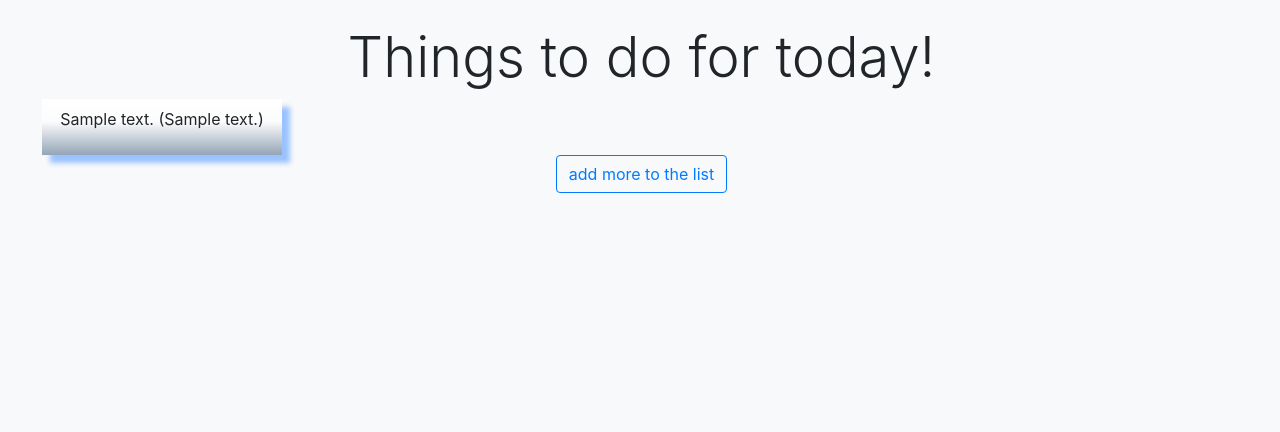
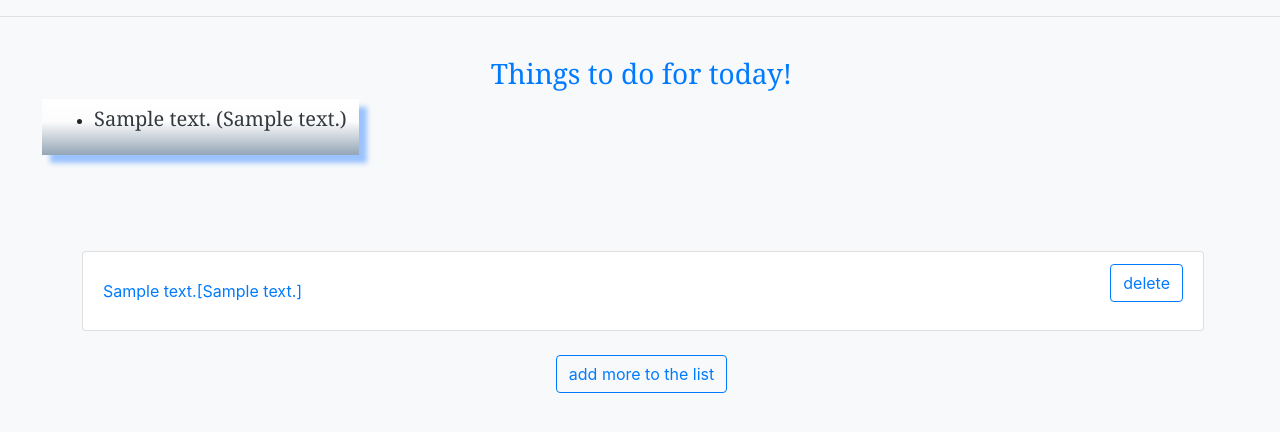
Before and after one commit to hilfa007/django-to-do-planner, a Django app: template templates/todo_item_list.html in a window 1280 px wide. Shown: the part 104-536 px from the top of the page. Run offline with Django 3.2, Linux system fonts and the light colour scheme; the template is opened without the code that fills it: values that come from a table or form of the project are taken from there, others are empty; data comes from the database, SQL or seed files in the repository; both versions use the stored data as it was after the commit; tables that the repository leaves empty hold one stand-in row (values such as "Sample post"); some libraries are stand-ins or nearby versions.

Commit message:
deletelistitem

```diff
--- a/main/urls.py
+++ b/main/urls.py
@@ -6,6 +6,8 @@ urlpatterns = [
     path('addtodoitem/',views.addtodoitem,name='addtodoitem'),
     path('deleteitem/<int:id>',views.deleteitem,name='deleteitem'),
     path('todoitem-list/<int:id>',views.todoitemlist,name='todoitem-list'),
+    path('deletelistitem/<int:id>',views.deletelistitem,name='deletelistitem'),
     path('addmoreitems/<int:id>',views.addmoreitems,name='addmoreitems'),
     path('addlistitem/<int:id>',views.addlistitem,name='addlistitem'),
+
 ]
--- a/main/views.py
+++ b/main/views.py
@@ -29,6 +29,12 @@ def todoitemlist(request,id):
     all = ToDoListItems.objects.filter(todolist=todolist).order_by('-id')
     return render(request,'todo_item_list.html',{'todolist' : todolist,'all':all})
 
+def deletelistitem(request,id):
+    id = ToDoListItems.objects.get(id=id)
+    id.delete()
+    return HttpResponseRedirect(reverse('todoitem-list',kwargs={'id': id}))
+
+
 def addmoreitems(request,id):
     todolist = ToDoList.objects.get(id=id)
     return render(request,'addlistitems.html',{'todolist':todolist})
--- a/templates/todo_item_list.html
+++ b/templates/todo_item_list.html
@@ -5,7 +5,7 @@
 <head>
     <style>
         .shadowbox {
-            width: 15em;
+
             border: 1px solid rgb(16, 23, 27);
             box-shadow: 8px 8px 5px rgb(154, 194, 255);
             padding: 8px 12px;
@@ -14,12 +14,13 @@
 
     </style>
 </head>
+<hr>
 <section class="">
     <div class="row container-fluid pl-5">
         <div class="container-fluid text-center p-2 my-3">
+            <h3 class="text-primary" style="font-family:Georgia, 'Times New Roman', Times, serif">{{todolist}}</h3>
             <div>
                     <div>
-                        <h3 class="display-4">{{todolist}}</h3>
                         <h5></h5>
 
                         <!--------------show list items-------------->
@@ -28,14 +29,47 @@
                                 {% for i in all %}
                                 <span class="pl-3 pr-5">
                                     <div class="shadowbox border-0">
-                                        <p>{{i.content}}  ({{i.description}})</p>
-                                    </div>
+                                        <ul>
+                                            <li>
+                                                <h5 class="text-dark" style="font-family:Georgia, 'Times New Roman', Times, serif;">{{i.content}}  ({{i.description}})</h5>
+                                            </li>
+                                        </ul>
+
+                                    </div><br>
                                 </span>
                                 {% empty %}
 
                                 {% endfor %}
 
                         </div>
+                        <div class="row container-fluid pl-5">
+                            <div class="container-fluid text-center p-2 my-3">
+                            <div class="">
+
+                            </div>
+                            </div>
+                            </div>
+
+                            <div class="row container-fluid pl-5">
+                            <div class="container p-2 my-3">
+                            <ul class="list-group">
+                                {% for i in all %}
+                                <li class="list-group-item d-flex justify-content-between align-items-center">
+                                    <a href="">{{i.content}}[{{i.description}}]</a>
+                                    <span class="">
+                                        <form action="/deletelistitem/{{i.id}}" method="post">
+                                            {% csrf_token %}
+                                            <button class="btn btn-outline-primary my-2 my-sm-0" value="add" type="submit">delete</button>
+                                        </form>
+                                    </span>
+                                </li>
+                                {% empty %}
+                                <h4>You have no lists!</h4>
+                                {% endfor %}
+
+                            </ul>
+                        </div>
+                    </div>
 
                         <!--------------add more items button-------------->
 
```
Also changed, not shown: db.sqlite3.
